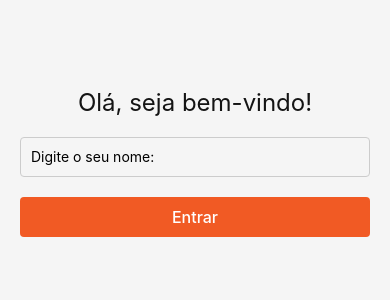
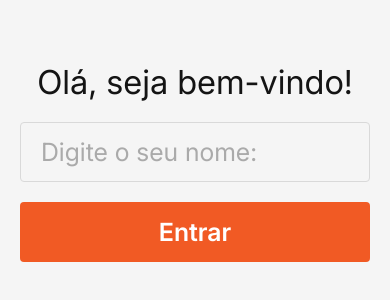
Before and after one commit to matheusmirandaferreira/teddy, a React Native app: screen /Welcome in a window 390 px wide. Shown: the part 260-560 px from the top of the page. Built offline with nearby package versions, Linux system fonts and the light colour scheme.

Commit message:
Ajuste de laout na tela Welcome

```diff
--- a/eslint.config.mjs
+++ b/eslint.config.mjs
@@ -18,6 +18,7 @@ export default [
       ...pluginReact.configs.flat.recommended.rules,
       'react/react-in-jsx-scope': 'off',
       '@typescript-eslint/no-require-imports': 'off',
+      '@typescript-eslint/no-explicit-any': 'off',
     },
   },
   {
--- a/src/pages/Welcome/index.tsx
+++ b/src/pages/Welcome/index.tsx
@@ -1,5 +1,6 @@
 import { useState } from 'react';
 import * as S from './styles';
+import { theme } from '../../styles/theme';
 
 export function Welcome() {
   const [name, setName] = useState('');
@@ -13,6 +14,7 @@ export function Welcome() {
         placeholder='Digite o seu nome:'
         value={name}
         onChangeText={setName}
+        placeholderTextColor={theme.colors.gray}
       />
       <S.Button onPress={handleEnter}>
         <S.ButtonText>Entrar</S.ButtonText>
--- a/src/pages/Welcome/styles.ts
+++ b/src/pages/Welcome/styles.ts
@@ -1,4 +1,5 @@
 import styled, { css } from 'styled-components/native';
+import { resize } from '../../utils/resize';
 
 export const Container = styled.View`
   flex: 1;
@@ -12,35 +13,49 @@ export const Container = styled.View`
 `;
 
 export const WelcomeText = styled.Text`
-  font-size: 24px;
   margin-bottom: 20px;
+  font-size: ${resize(32)};
 
   ${({ theme }) => css`
     color: ${theme.colors.text};
+    font-family: ${theme.fonts.regular};
   `}
 `;
 
 export const Input = styled.TextInput`
   width: 100%;
-  height: 40px;
+  height: 60px;
+  padding: 0 20px;
+  margin-bottom: 20px;
   border-width: 1px;
-  border-color: #cccccc;
   border-radius: 4px;
-  padding: 0 10px;
-  margin-bottom: 20px;
+
+  font-size: ${resize(24)};
+
+  ${({ theme }) => css`
+    border-color: ${theme.colors.border};
+    font-family: ${theme.fonts.regular};
+  `}
 `;
 
 export const Button = styled.TouchableOpacity`
   width: 100%;
-  height: 40px;
-  background-color: #f15a24;
+  height: 60px;
   border-radius: 4px;
   justify-content: center;
   align-items: center;
+
+  ${({ theme }) => css`
+    background-color: ${theme.colors.primary};
+  `}
 `;
 
 export const ButtonText = styled.Text`
-  color: #ffffff;
-  font-size: 16px;
   font-weight: 500;
+  font-size: ${resize(24)};
+
+  ${({ theme }) => css`
+    color: ${theme.colors.white};
+    font-family: ${theme.fonts.semiBold};
+  `}
 `;
--- a/src/styles/theme.ts
+++ b/src/styles/theme.ts
@@ -8,4 +8,10 @@ export const theme = {
     border: '#d9d9d9',
     background: '#f5f5f5',
   },
+
+  fonts: {
+    medium: 'Inter_Medium',
+    regular: 'Inter_Regular',
+    semiBold: 'Inter_SemiBold',
+  },
 } as const;
```
Also changed, not shown: package.json (+6 -4 lines), 2 other files (tests, documents, lock files or other folders).
